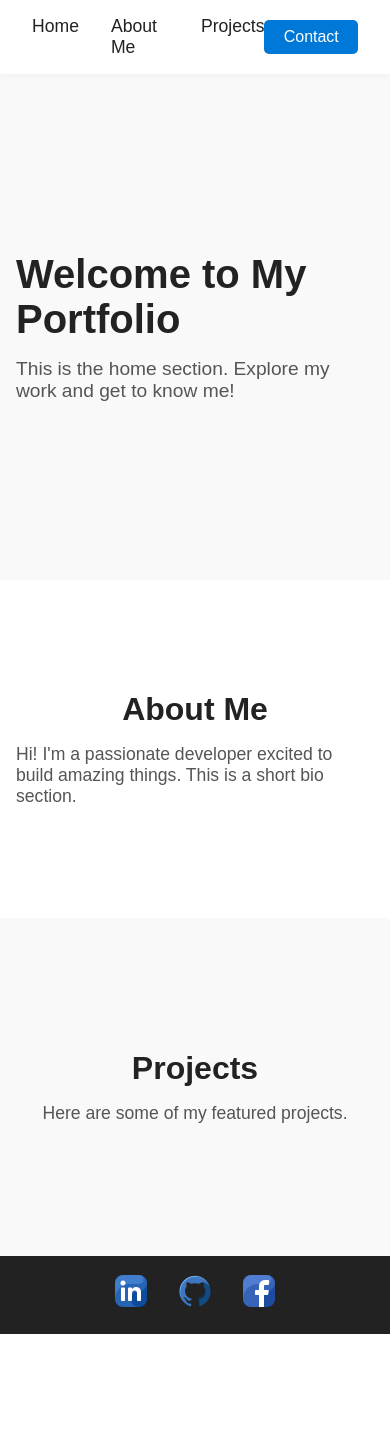
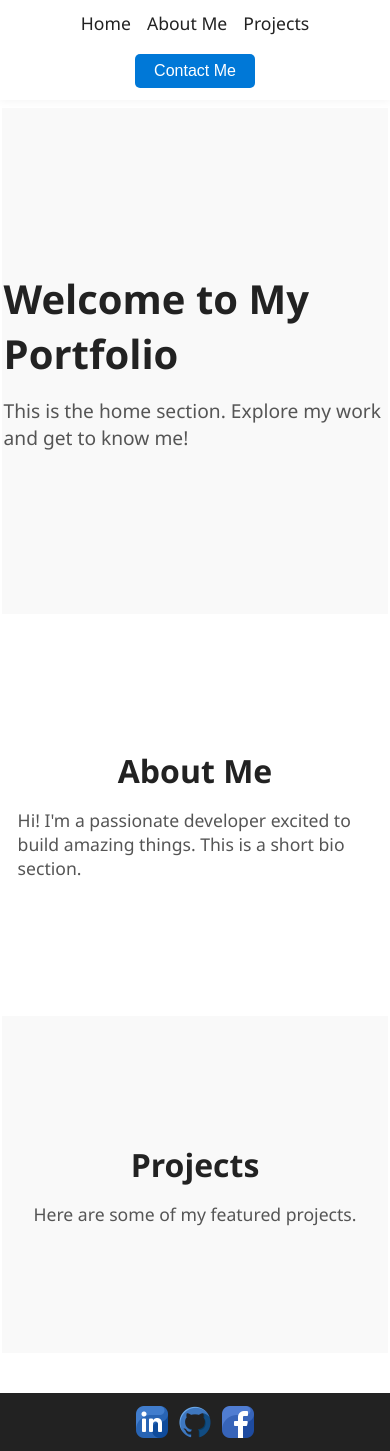
Before and after one commit to cabeltes-jayson/cabeltes-portfolio, a React (Vite) app: page / in a window 390 px wide. Before the commit the page ends 1334 px from the top, so only its background shows below. Built offline with nearby package versions, Linux system fonts and the light colour scheme.

Commit message:
Prototype 2 Design

```diff
--- a/src/App.css
+++ b/src/App.css
@@ -11,6 +11,184 @@ body, html {
   height: 100%;
   margin: 0;
   padding: 0;
-  font-family: sans-serif;
+  font-family: 'Segoe UI', 'Roboto', 'Arial', sans-serif;
   background-color: #ffffff;
+  min-height: 100vh;
 }
+
+main {
+  width: 100%;
+  min-height: 70vh;
+  display: flex;
+  flex-direction: column;
+  align-items: center;
+  justify-content: flex-start;
+  padding: 1.5rem 1rem;
+  box-sizing: border-box;
+}
+
+img, svg {
+  max-width: 100%;
+  height: auto;
+  display: block;
+}
+
+section {
+  width: 100%;
+  max-width: 1100px;
+  margin: 0 auto 2rem auto;
+  box-sizing: border-box;
+}
+
+/* Navbar responsiveness */
+.navbar {
+  width: 100%;
+  max-width: 1200px;
+  margin: 0 auto;
+  padding: 1rem 2rem;
+  display: flex;
+  justify-content: space-between;
+  align-items: center;
+  box-sizing: border-box;
+}
+
+.navbar-list {
+  display: flex;
+  gap: 2rem;
+  list-style: none;
+  margin: 0;
+  padding: 0;
+}
+
+.contact-btn {
+  margin-left: 1.5rem;
+}
+
+/* Footer responsiveness */
+.footer {
+  width: 100%;
+  display: flex;
+  flex-direction: row !important;
+  justify-content: center;
+  align-items: center;
+  gap: 2rem;
+  padding: 1.2rem 0 1.2rem 0;
+  background: #222;
+  position: relative;
+  bottom: 0;
+  left: 0;
+  box-sizing: border-box;
+}
+
+.footer a {
+  color: #fff;
+  font-size: 2rem;
+  transition: color 0.2s;
+  text-decoration: none;
+}
+
+.footer a:hover {
+  color: #0078d7;
+}
+
+.footer-icon {
+  width: 32px;
+  height: 32px;
+  object-fit: contain;
+  filter: none;
+  transition: transform 0.2s;
+}
+
+.footer a:hover .footer-icon {
+  filter: none;
+  transform: scale(1.1);
+}
+
+/* Responsive Typography */
+h1 {
+  font-size: 2.5rem;
+}
+h2 {
+  font-size: 2rem;
+}
+h3 {
+  font-size: 1.5rem;
+}
+p, li, a, button {
+  font-size: 1.1rem;
+}
+
+@media (max-width: 900px) {
+  main {
+    padding: 1rem 0.5rem;
+  }
+  section {
+    max-width: 98vw;
+    padding: 0 0.5rem;
+  }
+  .navbar {
+    padding: 1rem 1rem;
+  }
+}
+
+@media (max-width: 700px) {
+  .navbar-list {
+    gap: 1rem;
+  }
+  .footer {
+    gap: 1rem;
+    padding: 1rem 0;
+  }
+  h1 {
+    font-size: 2rem;
+  }
+  h2 {
+    font-size: 1.3rem;
+  }
+}
+
+@media (max-width: 600px) {
+  main {
+    padding: 0.5rem 0.1rem;
+  }
+  section {
+    max-width: 100vw;
+    padding: 0 0.2rem;
+  }
+  .aboutme-content, .project-section, .home-section {
+    padding: 1.2rem 0.5rem !important;
+    max-width: 99vw !important;
+  }
+  .footer {
+    flex-direction: row !important;
+    gap: 0.7rem;
+    padding: 0.8rem 0;
+  }
+  .navbar {
+    flex-direction: column;
+    gap: 0.7rem;
+    padding: 0.7rem 0.2rem;
+  }
+  .contact-btn {
+    margin-left: 0;
+    margin-top: 0.5rem;
+  }
+  h1 {
+    font-size: 1.3rem;
+  }
+  h2 {
+    font-size: 1.1rem;
+  }
+  p, li, a, button {
+    font-size: 1rem;
+  }
+}
+
+@media (max-width: 400px) {
+  h1, h2, h3 {
+    font-size: 1rem;
+  }
+  .aboutme-content, .project-section, .home-section {
+    padding: 0.7rem 0.1rem !important;
+  }
+}
--- a/src/components/Navbar.jsx
+++ b/src/components/Navbar.jsx
@@ -10,7 +10,7 @@ const Navbar = ({ onContactClick }) => {
         <li className="navbar-item">Projects</li>
       </ul>
       <button className="contact-btn" onClick={onContactClick}>
-        Contact
+        Contact Me
       </button>
     </nav>
   );
```
